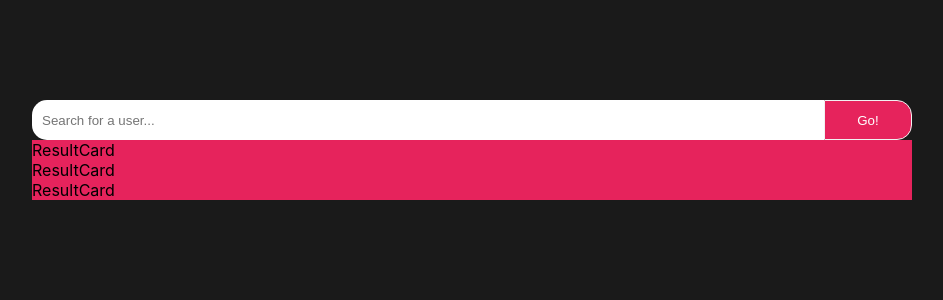
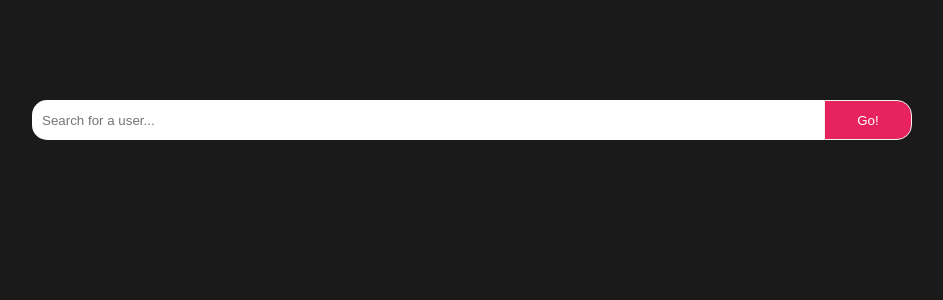
Before and after one commit to ajamarco/project_aiimi, a React (Create React App) app: page / in a window 1280 px wide. Shown: the top 300 px of the page, without its empty margins (168-1111 px from the left). Built offline with nearby package versions, Linux system fonts and the light colour scheme; data requests are answered from the project's data file.

Commit message:
Refactor search functionality and add result cards

```diff
--- a/src/App.scss
+++ b/src/App.scss
@@ -60,9 +60,33 @@ body {
 
   .search_results__dropdown__item {
     padding: 5px;
+    cursor: pointer;
+    &:hover {
+      text-decoration: underline;
+    }
   }
 }
 
 .result_card {
-  background-color: #e6235c;
+  border-radius: $borderRadius;
+  border: 1px solid white;
+  h1 {
+    color: white;
+    font-size: 14px;
+    padding: 0;
+    margin: 0;
+    padding: 5px 20px;
+  }
+  p {
+    color: white;
+    margin: 0;
+    padding: 5px 20px;
+  }
 }
+
+.results {
+  display: grid;
+  grid-template-columns: 1fr 1fr 1fr;
+  gap: 20px;
+  margin-top: 10px;
+}
--- a/src/App.tsx
+++ b/src/App.tsx
@@ -1,15 +1,27 @@
-import React from "react";
-import logo from "./logo.svg";
 import "./App.scss";
 import SearchForm from "./components/SearchForm";
-import SearchResults from "./components/SearchResults";
 import Results from "./components/Results";
+import { useState } from "react";
+
+interface personInterface {
+  Email: string;
+  FirstName: string;
+  JobTitle: string;
+  LastName: string;
+  Phone: string;
+  id: string;
+}
 
 function App() {
+  const [data, setData] = useState<personInterface[]>([]);
+  const addNewCard = (person: personInterface): void => {
+    setData([...data, person]);
+  };
+
   return (
     <div className="app">
-      <SearchForm />
-      <Results />
+      <SearchForm handleAddNewCard={addNewCard} />
+      <Results data={data} />
     </div>
   );
 }
--- a/src/components/ResultCard.tsx
+++ b/src/components/ResultCard.tsx
@@ -1,7 +1,24 @@
-import React from "react";
+interface personInterface {
+  Email: string;
+  FirstName: string;
+  JobTitle: string;
+  LastName: string;
+  Phone: string;
+  id: string;
+}
 
-const ResultCard = () => {
-  return <div className="result_card">ResultCard</div>;
+const ResultCard = ({ person }: { person: personInterface }) => {
+  console.log("the person is ", person);
+  return (
+    <div className="result_card">
+      <h1>
+        {person.FirstName} {person.LastName}
+      </h1>
+      <p>{person.JobTitle}</p>
+      <p>{person.Phone}</p>
+      <p>{person.Email}</p>
+    </div>
+  );
 };
 
 export default ResultCard;
--- a/src/components/Results.tsx
+++ b/src/components/Results.tsx
@@ -1,12 +1,34 @@
 import React from "react";
 import ResultCard from "./ResultCard";
 
-const Results = () => {
+interface personInterface {
+  Email: string;
+  FirstName: string;
+  JobTitle: string;
+  LastName: string;
+  Phone: string;
+  id: string;
+}
+
+/*data example
+[
+    {
+        "id": "5",
+        "FirstName": "Gavin",
+        "LastName": "Miles",
+        "JobTitle": "UX Designer",
+        "Phone": "07881 987554",
+        "Email": "gmiles@test.com"
+    }
+] */
+
+const Results = (data: any) => {
+  console.log("the data is ", data.data);
   return (
-    <div>
-      <ResultCard />
-      <ResultCard />
-      <ResultCard />
+    <div className="results">
+      {data?.data?.map((person: personInterface) => {
+        return <ResultCard key={person.id} person={person} />;
+      })}
     </div>
   );
 };
--- a/src/components/SearchForm.tsx
+++ b/src/components/SearchForm.tsx
@@ -2,7 +2,16 @@ import React, { useState, useEffect } from "react";
 import SearchResults from "./SearchResults";
 import { getPersons } from "../api/persons";
 
-const SearchForm = () => {
+interface personInterface {
+  Email: string;
+  FirstName: string;
+  JobTitle: string;
+  LastName: string;
+  Phone: string;
+  id: string;
+}
+
+const SearchForm = (props: any) => {
   const [search, setSearch] = useState("");
   const [data, setData] = useState([]);
 
@@ -10,7 +19,6 @@ const SearchForm = () => {
     if (search.length > 1) {
       const fetchData = async () => {
         const response = await getPersons(search);
-
         setData(response);
       };
 
@@ -39,6 +47,11 @@ const SearchForm = () => {
     e.preventDefault();
   };
 
+  const handleResultClick = (person: personInterface) => {
+    props.handleAddNewCard(person);
+    setSearch("");
+  };
+
   return (
     <>
       <form className="search_form" onSubmit={handleSubmit}>
@@ -51,8 +64,9 @@ const SearchForm = () => {
         <button type="submit">Go!</button>
       </form>
       <SearchResults
-        showResults={search.length > 1 ? true : false}
+        showResults={data.length > 0 && search.length > 2}
         data={data}
+        handleResultClick={handleResultClick}
       />
     </>
   );
--- a/src/components/SearchResults.tsx
+++ b/src/components/SearchResults.tsx
@@ -1,10 +1,20 @@
 interface SearchResultsProps {
   showResults: boolean;
   data: any[];
+  handleResultClick: (person: any) => void;
 }
 
-const SearchResults = ({ showResults, data }: SearchResultsProps) => {
-  console.log("the data is ", data);
+const SearchResults = ({
+  showResults,
+  data,
+  handleResultClick,
+}: SearchResultsProps) => {
+  const handleClick = (e: React.MouseEvent<HTMLDivElement>, id: number) => {
+    //get the person where id matches the id of the person clicked
+    const person = data.find((person) => person.id === id);
+    //log the person to the console
+    handleResultClick(person);
+  };
   return (
     <div className="search_results">
       <div
@@ -16,7 +26,11 @@ const SearchResults = ({ showResults, data }: SearchResultsProps) => {
       >
         {data.map((person) => {
           return (
-            <div className="search_results__dropdown__item">
+            <div
+              className="search_results__dropdown__item"
+              key={person.id}
+              onClick={(e) => handleClick(e, person.id)}
+            >
               {person.FirstName} {person.LastName}
             </div>
           );
```
